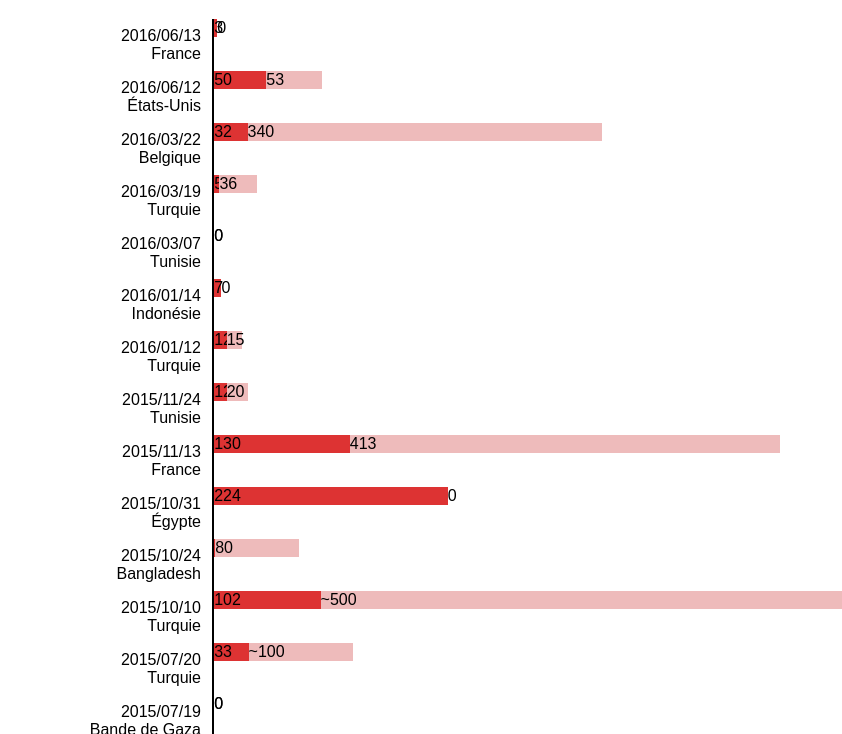
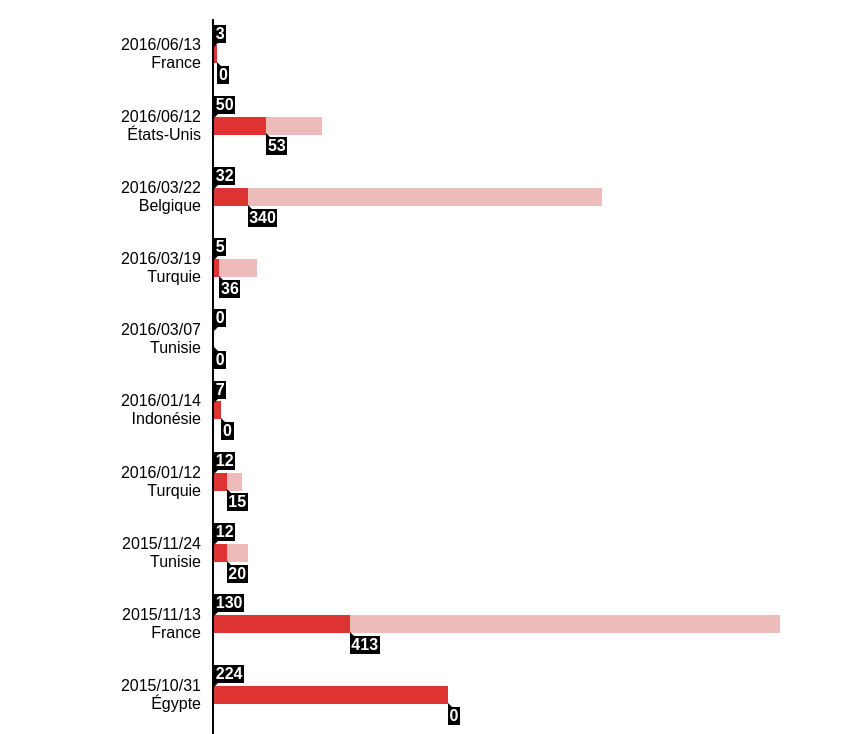
Before and after one commit to GaelleG/attentats, a website with bundled scripts: page index.html in a window 1280 px wide. Shown: the part 93-827 px from the top of the page, without its empty margins (438-1280 px from the left). Built offline with nearby package versions, Linux system fonts and the light colour scheme.

Commit message:
Victim chart labels

```diff
--- a/main.js
+++ b/main.js
@@ -19,8 +19,12 @@ function addAttackEl(attack) {
     '<div class="attack__country">' + attack.country + '</div>' +
     '</div>' +
     '<div class="attack__numbers">' +
-    '<div class="attack__deaths" style="width:' + (parseInt(attack.deaths.replace(/^\D/, '')) * 100 / maxVictims) + '%">' + attack.deaths + '</div>' +
-    '<div class="attack__injuries" style="width:' + (parseInt(attack.injuries.replace(/^\D/, '')) * 100 / maxVictims) + '%">' + attack.injuries + '</div>' +
+    '<div class="attack__deaths" style="width:' + (parseInt(attack.deaths.replace(/^\D/, '')) * 100 / maxVictims) + '%">' +
+    '<div class="attack__deaths__label">' + attack.deaths + '</div>' +
+    '</div>' +
+    '<div class="attack__injuries" style="width:' + (parseInt(attack.injuries.replace(/^\D/, '')) * 100 / maxVictims) + '%">' +
+    '<div class="attack__injuries__label">' + attack.injuries + '</div>' +
+    '</div>' +
     '</div>';
   chronos.appendChild(el);
 }
--- a/src/style.css
+++ b/src/style.css
@@ -15,6 +15,7 @@ h1 {
 .attack {
   display: flex;
   flex-direction: row;
+  align-items: center;
 }
 .attack__label,
 .attack__numbers {
@@ -24,7 +25,7 @@ h1 {
 .attack__label {
   border-right: 2px solid #000;
   text-align: right;
-  padding: .5em .7em;
+  padding: 1.1em .7em;
 }
 .attack__date {
 }
@@ -42,3 +43,35 @@ h1 {
 .attack__injuries {
   background-color: #ebb;
 }
+.attack__deaths__label,
+.attack__injuries__label {
+  position: relative;
+  float: left;
+  padding: 0em 0.1em;
+  font-weight: bold;
+  color: #fff;
+  background-color: #000;
+}
+.attack__deaths__label:before,
+.attack__injuries__label:before {
+  content: '';
+  display: block;
+  position: absolute;
+  left: 0;
+  border: 0.15em solid #000;
+  border-right-color: transparent;
+}
+.attack__deaths__label {
+  bottom: 1.3em;
+}
+.attack__injuries__label {
+  top: 1.3em;
+}
+.attack__deaths__label:before {
+  top: 100%;
+  border-bottom-color: transparent;
+}
+.attack__injuries__label:before {
+  bottom: 100%;
+  border-top-color: transparent;
+}
```
